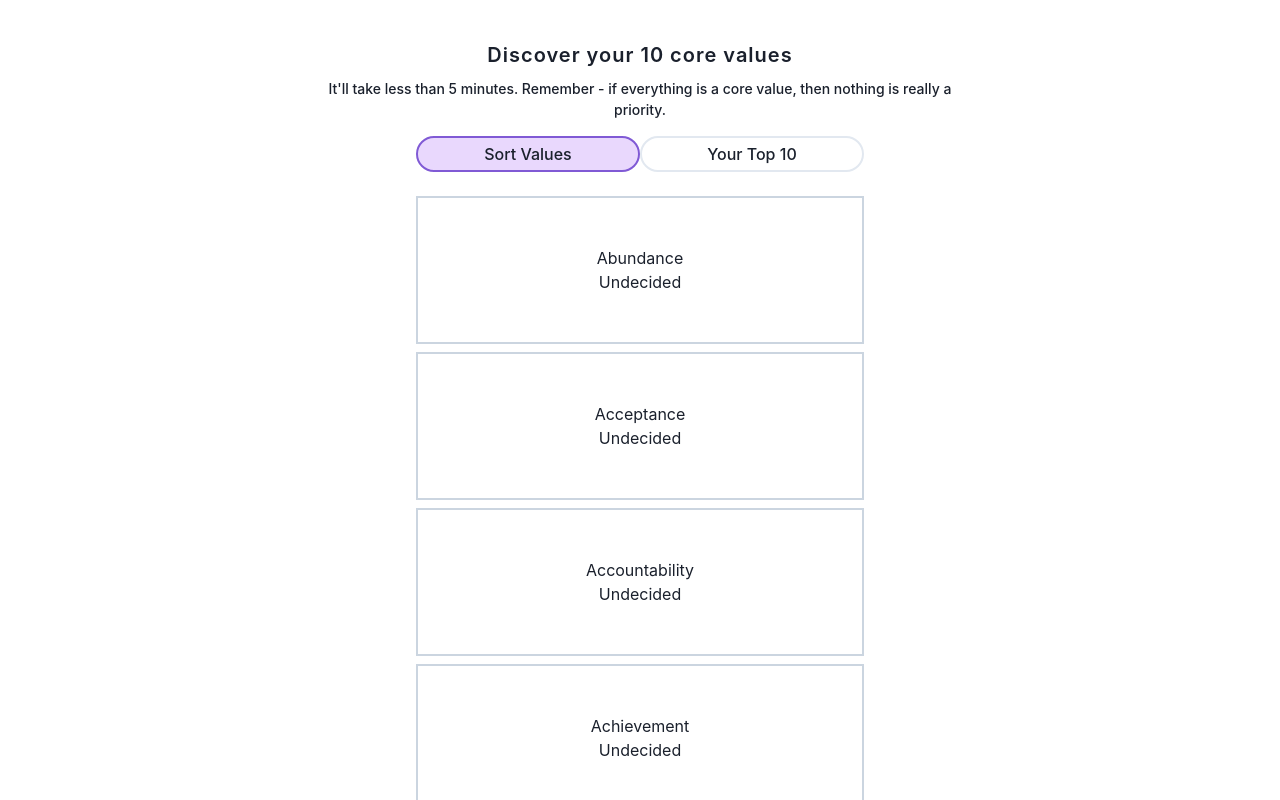
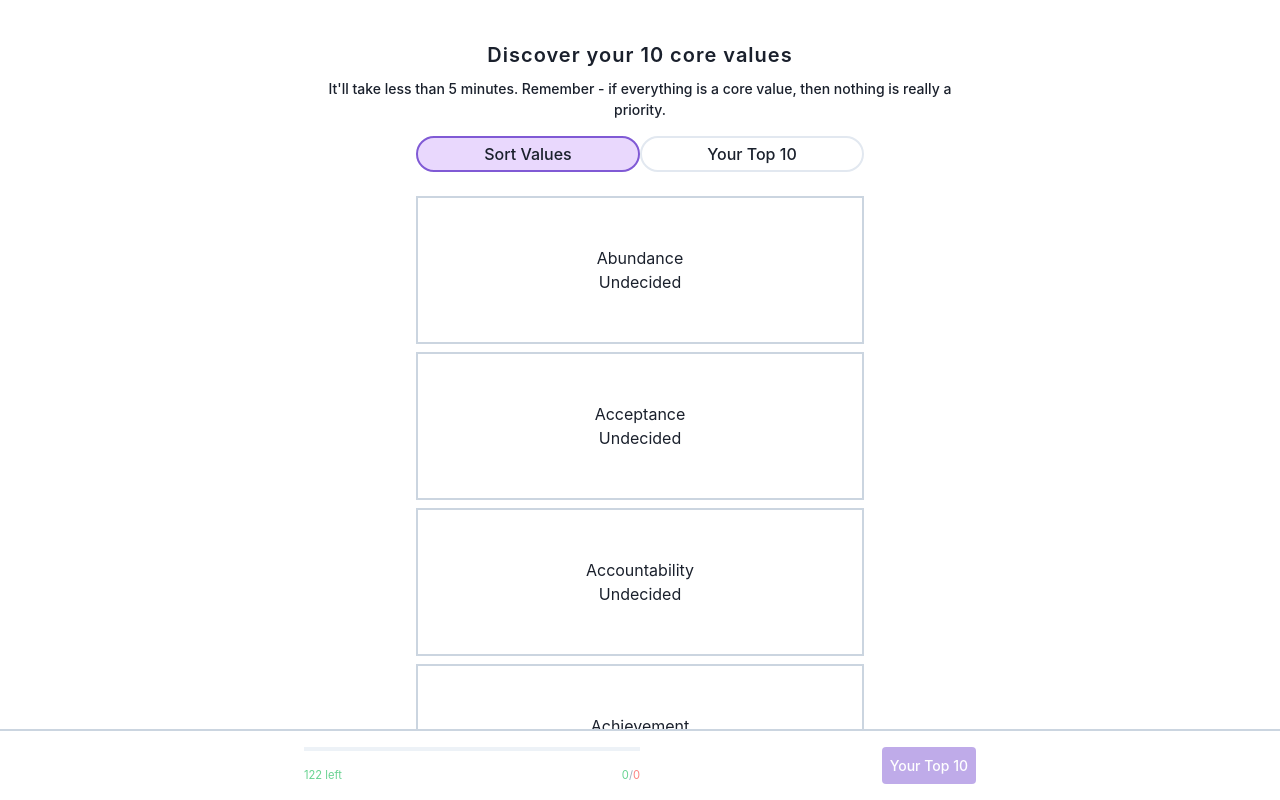
Before and after one commit to kyrelldixon/values, a React (Create React App) app: page / in a window 1280 px wide. Shown: the top 800 px of the page. Built offline with nearby package versions, Linux system fonts and the light colour scheme.

Commit message:
Update form progress to make visible on desktop

```diff
--- a/src/components/StepForm/FormProgress.js
+++ b/src/components/StepForm/FormProgress.js
@@ -8,7 +8,8 @@ const FormProgress = ({ values, goToStep2, openModal, currentStep }) => {
   const isDisabled = coreValues.length < 3;
 
   return (
-    <div className="flex justify-between text-sm fixed left-0 bottom-0 bg-white w-full border-t-2 border-gray-400 px-6 py-4 md:hidden">
+    <div className="text-sm fixed left-0 bottom-0 bg-white w-full border-t-2 border-gray-400 px-6 py-4">
+      <div className="flex justify-between max-w-2xl mx-auto">
         <ProgressBar
           coreCount={coreValues.length}
           totalItems={values.length}
@@ -22,6 +23,7 @@ const FormProgress = ({ values, goToStep2, openModal, currentStep }) => {
           { currentStep > 1 ? "Finish" : "Your Top 10" }
         </Button>
       </div>
+    </div>
   );
 }
 
```
Lines whose indentation alone changed are shown as unchanged.
